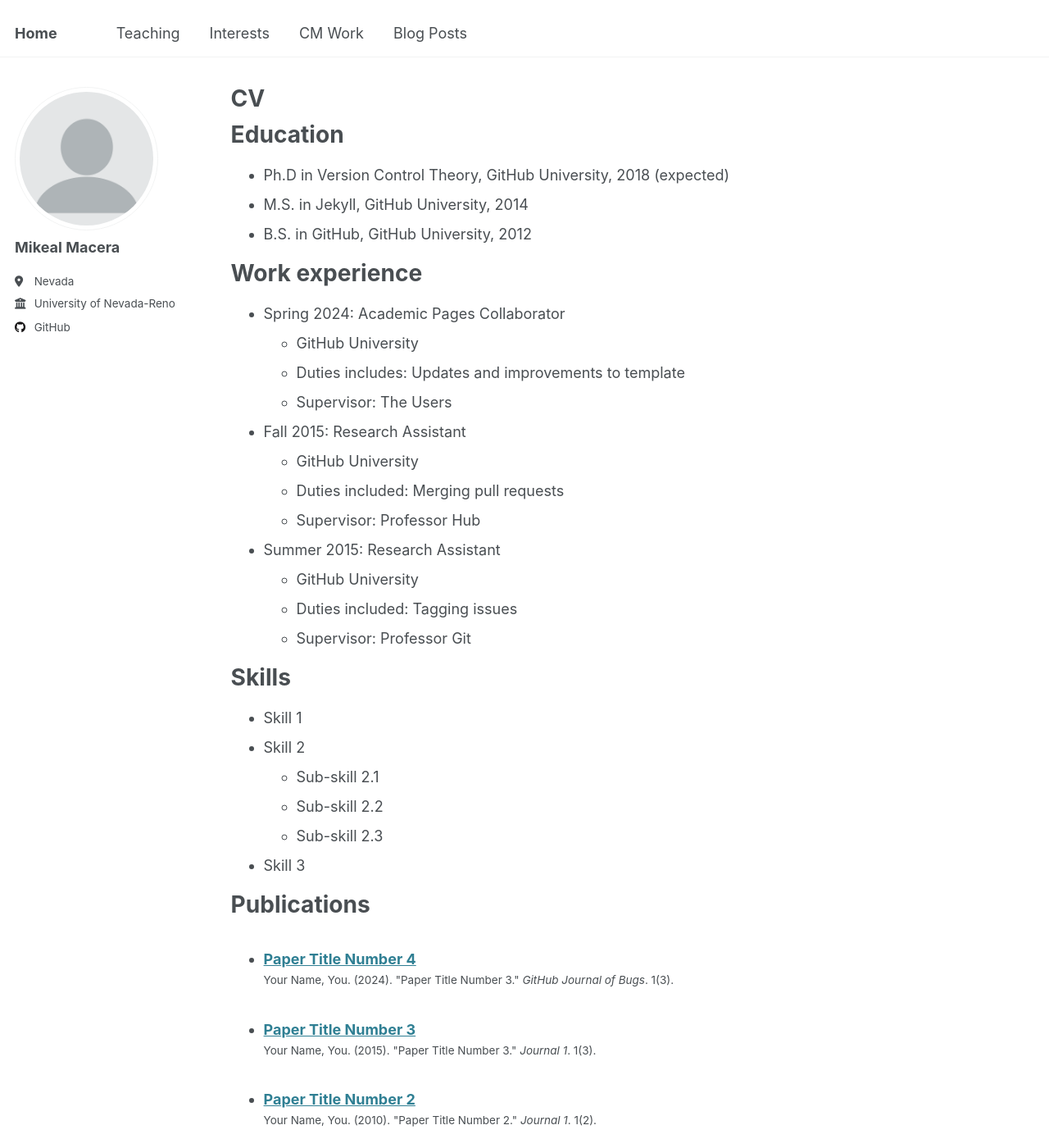
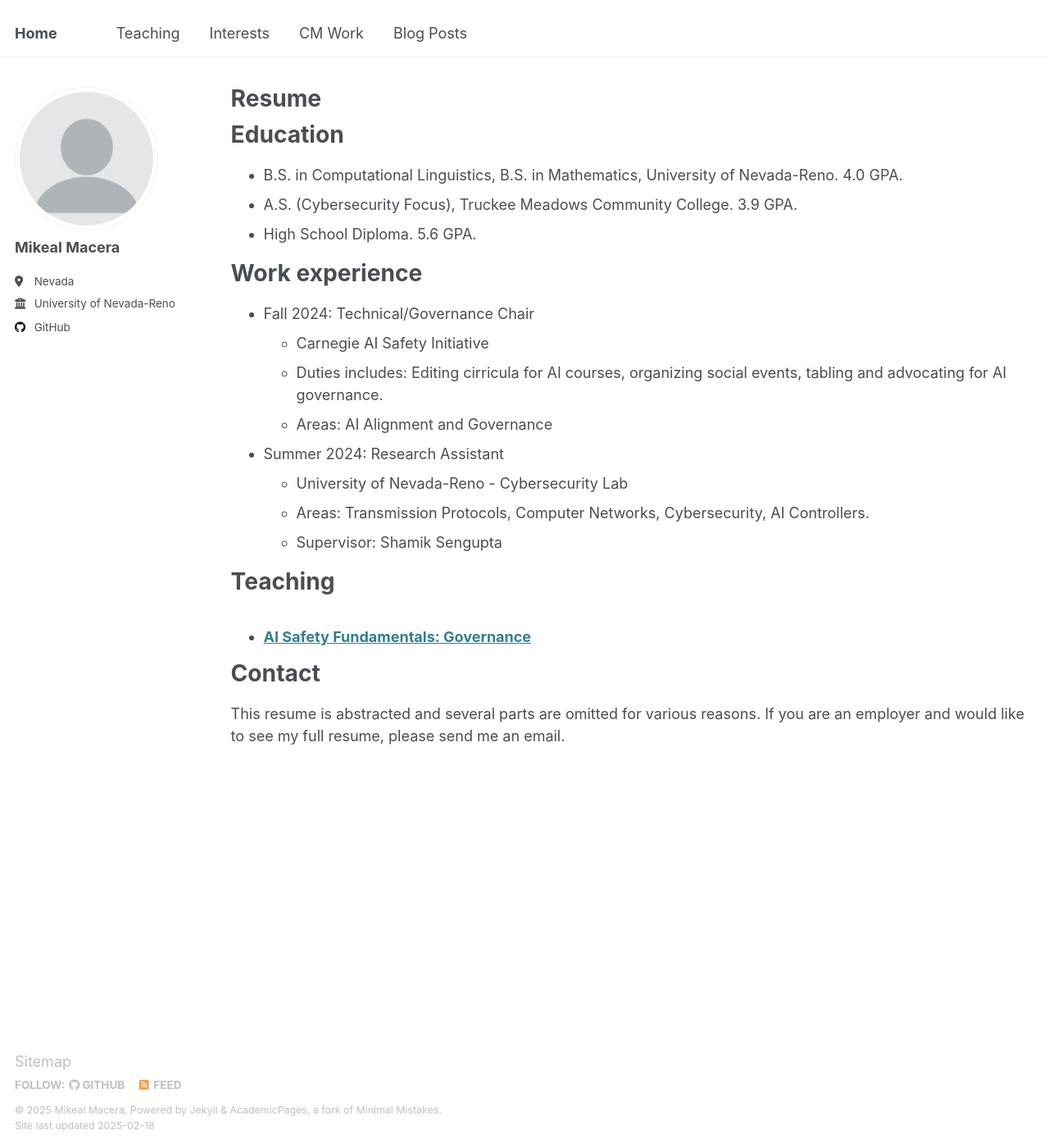
Before and after one commit to mikealmacera/mikealmacera.github.io, a Jekyll site: the page built from _pages/cv.md, in a window 1280 px wide and 1400 px high. Shown: the whole window at 82% size. Built offline with Jekyll 4.4.1, drawn with Linux system fonts in a browser that asks for light colours; some of the changed text lies outside the part shown.

Commit message:
Update resume.md

```diff
--- a/_pages/cv.md
+++ b/_pages/cv.md
@@ -1,57 +1,31 @@
 ---
 layout: archive
-title: "CV"
-permalink: /cv/
+title: "Resume"
+permalink: /resume/
 author_profile: true
 redirect_from:
-  - /resume
+  - /cv
 ---
 
 {% include base_path %}
 
 Education
 ======
-* Ph.D in Version Control Theory, GitHub University, 2018 (expected)
-* M.S. in Jekyll, GitHub University, 2014
-* B.S. in GitHub, GitHub University, 2012
+* B.S. in Computational Linguistics, B.S. in Mathematics, University of Nevada-Reno. 4.0 GPA.
+* A.S. (Cybersecurity Focus), Truckee Meadows Community College. 3.9 GPA.
+* High School Diploma. 5.6 GPA.
 
 Work experience
 ======
-* Spring 2024: Academic Pages Collaborator
-  * GitHub University
-  * Duties includes: Updates and improvements to template
-  * Supervisor: The Users
+* Fall 2024: Technical/Governance Chair
+  * Carnegie AI Safety Initiative
+  * Duties includes: Editing cirricula for AI courses, organizing social events, tabling and advocating for AI governance.
+  * Areas: AI Alignment and Governance
 
-* Fall 2015: Research Assistant
-  * GitHub University
-  * Duties included: Merging pull requests
-  * Supervisor: Professor Hub
-
-* Summer 2015: Research Assistant
-  * GitHub University
-  * Duties included: Tagging issues
-  * Supervisor: Professor Git
-
-Skills
-======
-* Skill 1
-* Skill 2
-  * Sub-skill 2.1
-  * Sub-skill 2.2
-  * Sub-skill 2.3
-* Skill 3
-
-Publications
-======
-  <ul>{% for post in site.publications reversed %}
-    {% include archive-single-cv.html %}
-  {% endfor %}</ul>
-
-Talks
-======
-  <ul>{% for post in site.talks reversed %}
-    {% include archive-single-talk-cv.html  %}
-  {% endfor %}</ul>
+* Summer 2024: Research Assistant
+  * University of Nevada-Reno - Cybersecurity Lab
+  * Areas: Transmission Protocols, Computer Networks, Cybersecurity, AI Controllers.
+  * Supervisor: Shamik Sengupta
 
 Teaching
 ======
@@ -59,6 +33,6 @@ Teaching
     {% include archive-single-cv.html %}
   {% endfor %}</ul>
 
-Service and leadership
-======
-* Currently signed in to 43 different slack teams
+Contact
+=====
+This resume is abstracted and several parts are omitted for various reasons. If you are an employer and would like to see my full resume, please send me an email.
```
